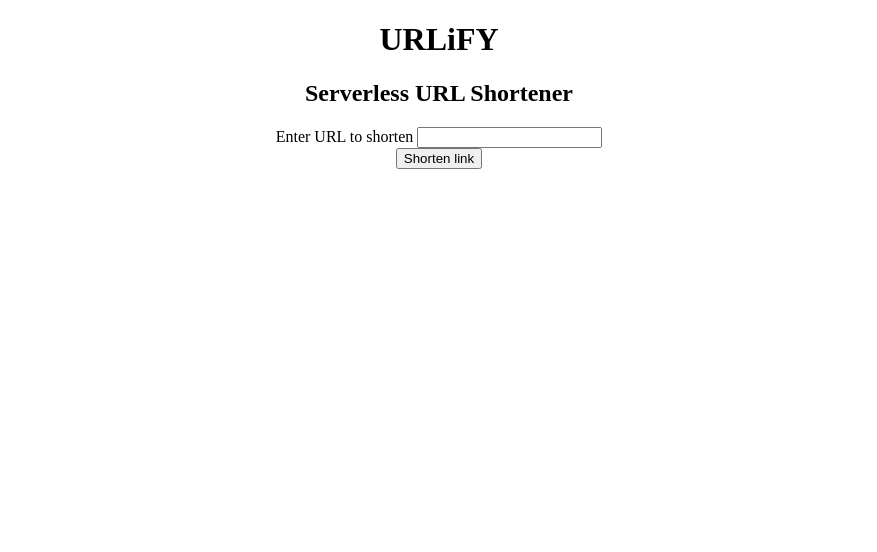
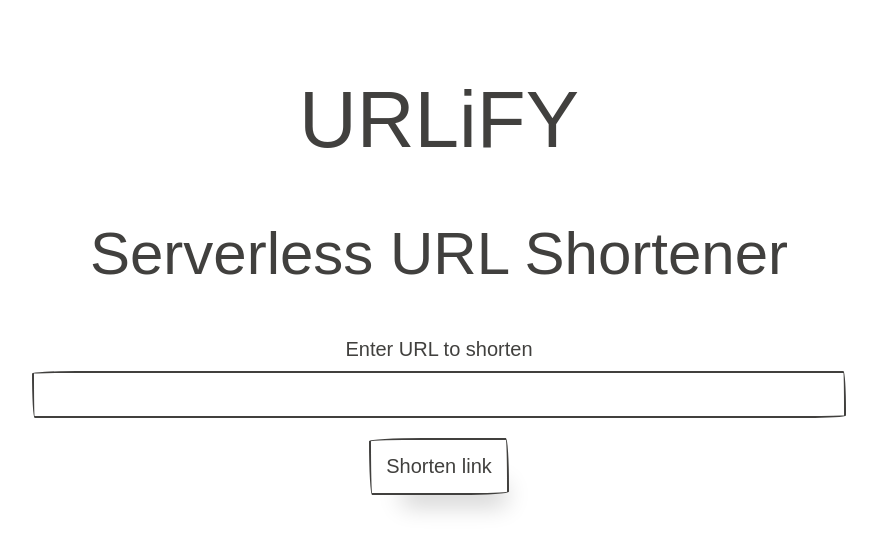
Before and after one commit to ericbond007/urlify, a website: page static/index.html in a window 1280 px wide. Shown: the whole page, without its empty margins (201-1078 px from the left). Drawn offline with nearby package versions, Linux system fonts and the light colour scheme; a web font is replaced by a local one.

Commit message:
reconfiged for papaer.min.css

```diff
--- a/package.json
+++ b/package.json
@@ -1,6 +1,8 @@
 {
   "name": "urlify",
-  "scripts": {},
+  "scripts": {
+    "deploy": "aws s3 sync static s3://urlify"
+  },
   "dependencies": {
     "aws-sdk": "^2.176.0"
   }
--- a/static/index.html
+++ b/static/index.html
@@ -4,7 +4,7 @@
   <meta charset="UTF-8">
   <meta name=viewport content="width=device=width,initial-scale=1">
   <title>URLiFY</title>
-  <link href="paper.min.css" rel="stylesheet">
+  <link href="https://unpkg.com/papercss@1.3.1/dist/paper.min.css" rel="stylesheet">
 </head>
 <style>
 * {
--- a/static/paper.min.css
+++ /dev/null
@@ -1 +0,0 @@
-<html><body>You are being <a href="https://github-production-release-asset-2e65be.s3.amazonaws.com/101221093/29e0d66c-e241-11e7-853f-5eb0c2fe3d42?X-Amz-Algorithm=AWS4-HMAC-SHA256&amp;X-Amz-Credential=AKIAIWNJYAX4CSVEH53A%2F20180102%2Fus-east-1%2Fs3%2Faws4_request&amp;X-Amz-Date=20180102T230654Z&amp;X-Amz-Expires=300&amp;X-Amz-Signature=68b031f8b8c3ab31934e517b8d6fdd1e8b3364185900c7629d05afbf22d32c46&amp;X-Amz-SignedHeaders=host&amp;actor_id=0&amp;response-content-disposition=attachment%3B%20filename%3Dpaper.min.css&amp;response-content-type=application%2Foctet-stream">redirected</a>.</body></html>
```
